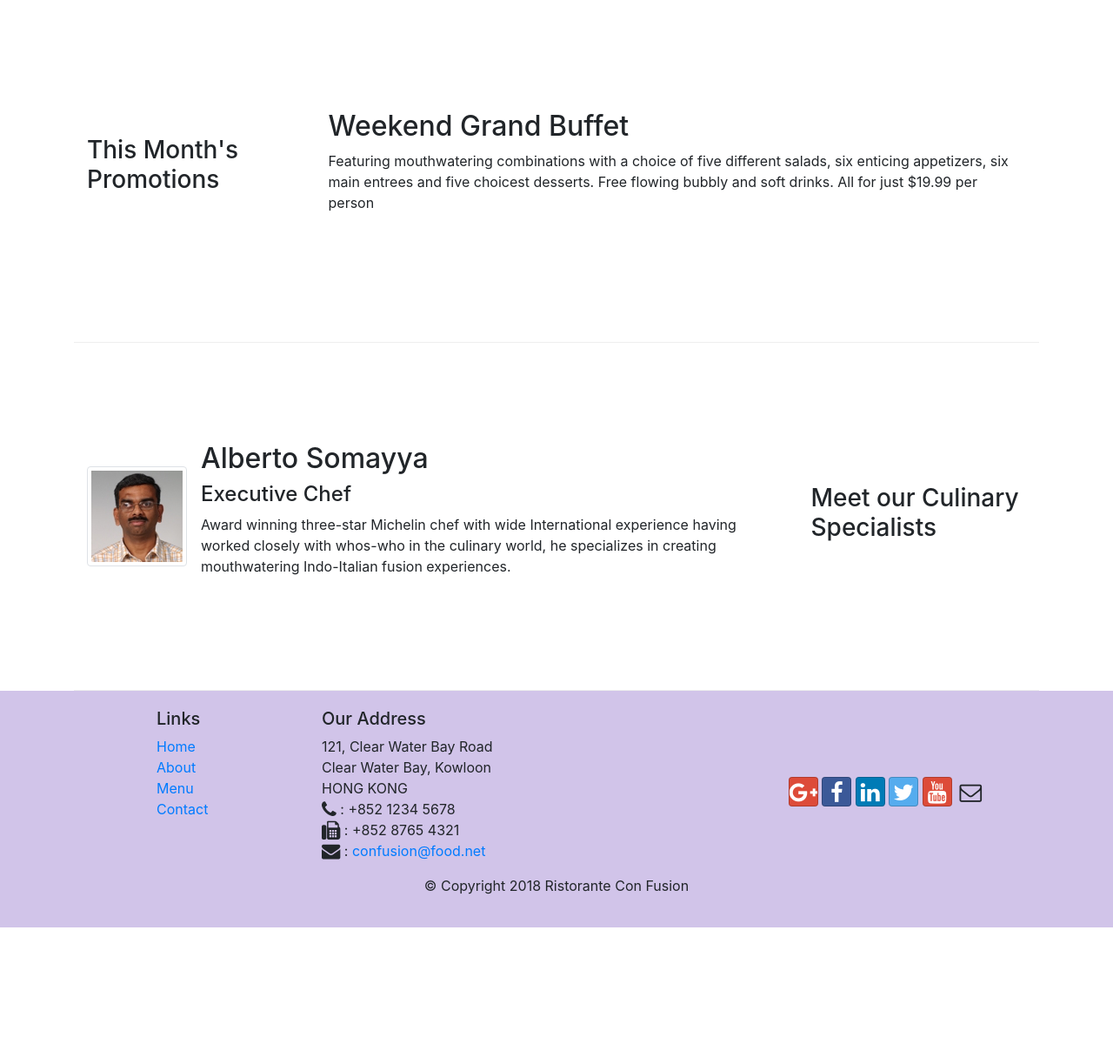
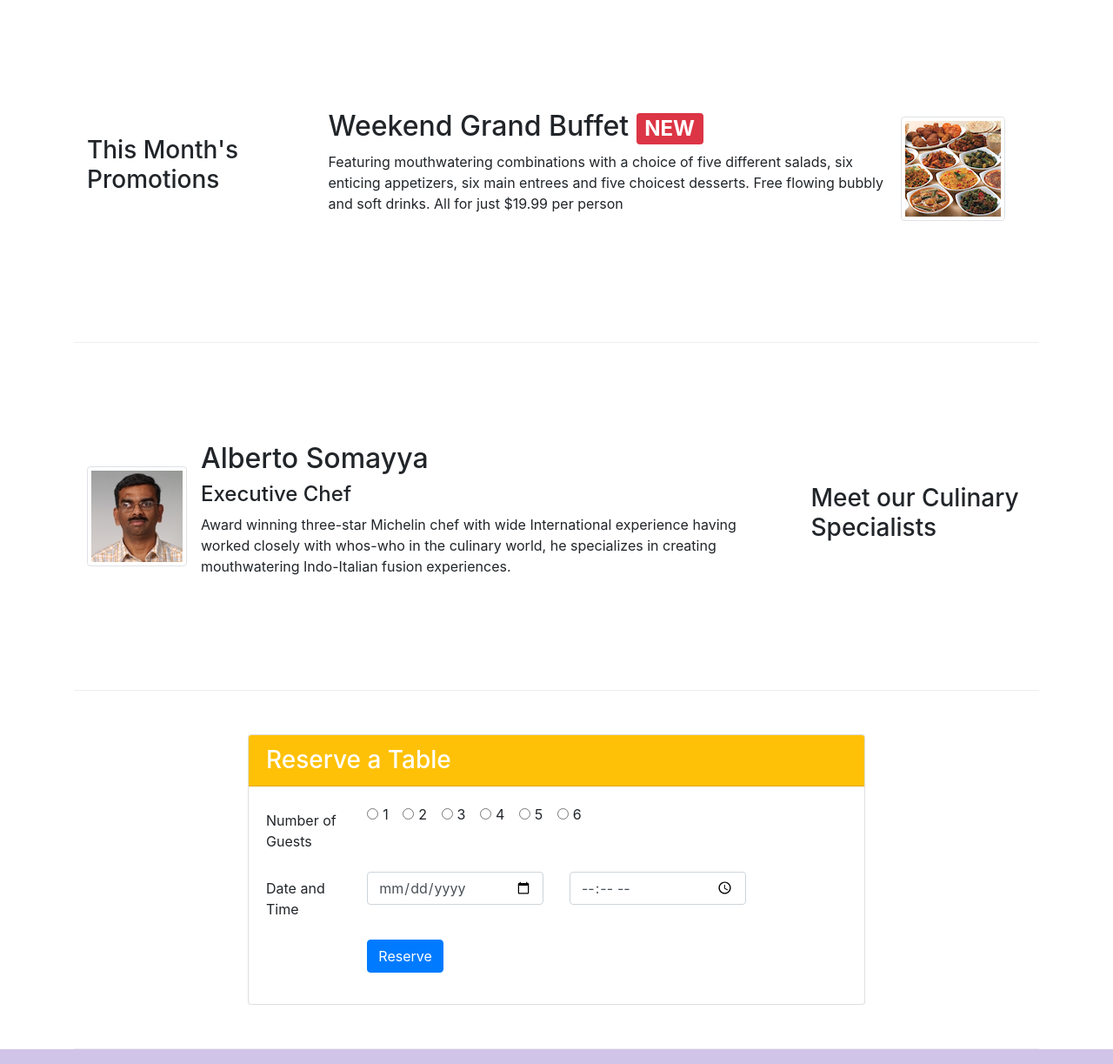
Before and after one commit to aneesh-141/Excercise-Projects, a website: page index.html in a window 1280 px wide. Shown: the part 740-1963 px from the top of the page at 87% size. Before the commit the page ends 1806 px from the top, so only its background shows below. Drawn offline with nearby package versions, Linux system fonts and the light colour scheme.

Commit message:
end of week 2

```diff
--- a/index.html
+++ b/index.html
@@ -23,7 +23,7 @@
           <button class="navbar-toggler" type="button" data-toggle="collapse" data-target="#Navbar">
               <span class="navbar-toggler-icon"></span>
           </button>
-        <a class="navbar-brand mr-auto" href="#"> <img src="img/logo.png" height="30px" width="41px"> </a>
+        <a class="navbar-brand mr-auto" href= "#forms"> <img src="img/logo.png" height="30px" width="41px"> </a>
 
           <div class="collapse navbar-collapse" id="Navbar">
         <ul class="navbar-nav mr-auto">
@@ -48,8 +48,11 @@
                     <h1>Ristorante con Fusion</h1>
                     <p>We take inspiration from the World's best cuisines, and create a unique fusion experience. Our lipsmacking creations will tickle your culinary senses!</p>
                 </div>
-                <div class="col-12 col-sm align-self-center">
+                <div class="col-12 col-sm-3 align-self-center">
                     <img src="img/logo.png" class="img-fluid">
+                </div>
+                <div class="col-12 col-sm-3 align-self-center">
+                   <a class="btn btn-warning btn-lg" href="#forms" role="button">Reserve Table</a>
                 </div>
             </div>
         </div>
@@ -65,7 +68,7 @@
                     <img class="d-flex mr-3 img-thumbnail align-self-center"
                             src="img/uthappizza.png" alt="Uthappizza">
                     <div class="media-body">
-                        <h2 class="mt-0">Uthappizza</h2>
+                        <h2 class="mt-0">Uthappizza <span class="badge badge-danger">HOT</span> <span class="badge badge-pill badge-secondary">$4.99</span> </h2>
                         <p class="d-none d-sm-block">A unique combination of Indian Uthappam (pancake) and
                             Italian pizza, topped with Cerignola olives, ripe vine
                             cherry tomatoes, Vidalia onion, Guntur chillies and
@@ -81,8 +84,14 @@
                 <h3>This Month's Promotions</h3>
             </div>
             <div class="col col-sm col-md">
-                <h2>Weekend Grand Buffet</h2>
-                <p>Featuring mouthwatering combinations with a choice of five different salads, six enticing appetizers, six main entrees and five choicest desserts. Free flowing bubbly and soft drinks. All for just $19.99 per person </p>
+                <div class="media">
+                    <div class="media-body">
+                <h2 class="mt-0">Weekend Grand Buffet <span class="badge badge-danger">NEW</span></h2>
+                <p class="d-none d-sm-block">Featuring mouthwatering combinations with a choice of five different salads, six enticing appetizers, six main entrees and five choicest desserts. Free flowing bubbly and soft drinks. All for just $19.99 per person </p>
+                </div>
+                 <img class="d-flex mr-4 img-thumbnail align-self-center"
+                            src="img/buffet.png" alt="Alberto Somayya">
+             </div>
             </div>
         </div>
 
@@ -106,7 +115,70 @@
                 </div>
             </div>
         </div>
-    </div>
+       <div class="row row-content" id="forms">
+           <div class="col-sm-8 offset-sm-2">
+
+               <div class="card">
+                    <h3 class="card-header bg-warning text-white">Reserve a Table</h3>
+                    <div class="card-body">
+                       <form>
+
+                           <div class="form-group row">
+                            <label for="firstname" class="col-md-2 col-form-label">Number of Guests</label>
+                            <div class="col-md">
+                            <div class="form-check form-check-inline">
+                            <input class="form-check-input" type="radio" name="inlineRadioOptions" id="inlineRadio1" value="option1">
+                            <label class="form-check-label" for="inlineRadio1">1</label>
+                            </div>
+                            <div class="form-check form-check-inline">
+                            <input class="form-check-input" type="radio" name="inlineRadioOptions" id="inlineRadio2" value="option2">
+                            <label class="form-check-label" for="inlineRadio2">2</label>
+                            </div>
+                               <div class="form-check form-check-inline">
+                            <input class="form-check-input" type="radio" name="inlineRadioOptions" id="inlineRadio3" value="option3">
+                            <label class="form-check-label" for="inlineRadio2">3</label>
+                            </div>
+                               <div class="form-check form-check-inline">
+                            <input class="form-check-input" type="radio" name="inlineRadioOptions" id="inlineRadio4" value="option4">
+                            <label class="form-check-label" for="inlineRadio2">4</label>
+                            </div>
+                               <div class="form-check form-check-inline">
+                            <input class="form-check-input" type="radio" name="inlineRadioOptions" id="inlineRadio5" value="option5">
+                            <label class="form-check-label" for="inlineRadio2">5</label>
+                            </div>
+                             <div class="form-check form-check-inline">
+                            <input class="form-check-input" type="radio" name="inlineRadioOptions" id="inlineRadio6" value="option6">
+                            <label class="form-check-label" for="inlineRadio2">6</label>
+                            </div>
+                        </div>
+
+                           </div>
+
+
+                           <div class="form-group row">
+                        <label for="telnum" class="col-12 col-md-2 col-form-label">Date and Time</label>
+                        <div class="col-12 col-md-4">
+                            <input type="date" class="form-control" id="date" name="date" placeholder="Date">
+                        </div>
+                        <div class="col-12 col-md-4">
+                            <input type="time" class="form-control" id="time" name="time" placeholder="Time">
+                        </div>
+                        </div>
+
+                           <div class="form-group row">
+                        <div class="offset-md-2 col-md-10">
+                            <button type="submit" class="btn btn-primary">Reserve</button>
+                        </div>
+                     </div>
+
+                        </form>
+                    </div>
+                </div>
+
+           </div>
+        </div>
+</div>
+
 
     <footer class="footer">
         <div class="container">
```
Also changed, not shown: css/styles.css (line endings or trailing spaces).
